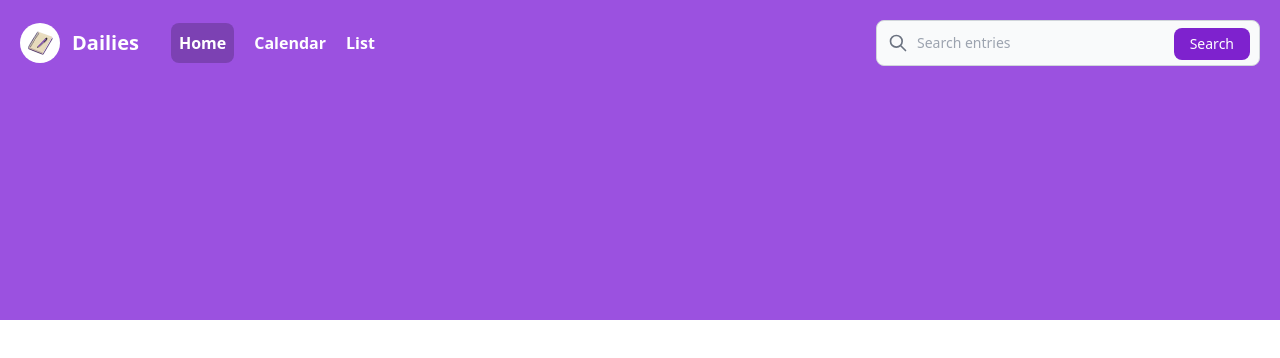
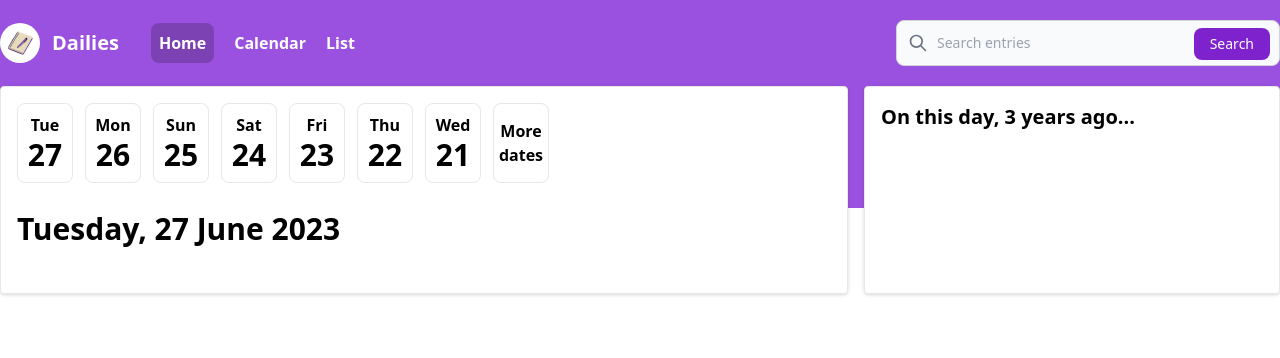
Before and after one commit to gunt3001/dailies-svelte, a SvelteKit app: page / in a window 1280 px wide. Shown: the top 358 px of the page. Built offline with nearby package versions, Linux system fonts and the light colour scheme.

Commit message:
More WIP on main page

```diff
--- /dev/null
+++ b/src/lib/DatePill.svelte
@@ -0,0 +1,9 @@
+<script lang="ts">
+    export let dayOfWeek: string;
+    export let dayNumber: string;
+</script>
+
+<div class="flex flex-col shrink-0 mb-3 w-14 h-20 font-semibold text-center border rounded-lg justify-center">
+    <div>{dayOfWeek}</div>
+    <div class="text-3xl">{dayNumber}</div>
+</div>
--- /dev/null
+++ b/src/lib/DatePillsBar.svelte
@@ -0,0 +1,16 @@
+<script>
+    import DatePill from "./DatePill.svelte";
+
+</script>
+<div class="flex gap-x-3 overflow-x-auto">
+    <DatePill dayNumber="27" dayOfWeek="Tue" />
+    <DatePill dayNumber="26" dayOfWeek="Mon" />
+    <DatePill dayNumber="25" dayOfWeek="Sun" />
+    <DatePill dayNumber="24" dayOfWeek="Sat" />
+    <DatePill dayNumber="23" dayOfWeek="Fri" />
+    <DatePill dayNumber="22" dayOfWeek="Thu" />
+    <DatePill dayNumber="21" dayOfWeek="Wed" />
+    <button type="button" class="mb-3 w-14 h-20 font-semibold text-center border rounded-lg">
+        More dates
+    </button>
+</div>
--- /dev/null
+++ b/src/lib/Header.svelte
@@ -0,0 +1,67 @@
+<header class="text-gray-400 body-font">
+    <div
+        class="container mx-auto flex flex-wrap py-5 flex-col md:flex-row items-center gap-y-3"
+    >
+        <a
+            href="/"
+            class="flex title-font font-semibold items-center text-white"
+        >
+            <img
+                class="rounded-full w-10 h-10 bg-white p-1"
+                src="profile.png"
+                alt="A journaling notebook logo"
+            />
+            <span class="ml-3 text-xl">Dailies</span>
+        </a>
+        <nav
+            class="md:ml-4 md:pl-4 flex flex-wrap gap-5 items-center text-base justify-center text-white font-semibold"
+        >
+            <a
+                class="hover:text-purple-200 bg-black/20 p-2 rounded-lg text-center"
+                href="/landing">Home</a
+            >
+            <a
+                class="hover:text-purple-200 rounded-lg text-center"
+                href="/calendar">Calendar</a
+            >
+            <a class="hover:text-purple-200 rounded-lg text-center" href="/list"
+                >List</a
+            >
+        </nav>
+
+        <div class="md:ml-auto w-96">
+            <div class="relative">
+                <div
+                    class="absolute inset-y-0 left-0 flex items-center pl-3 pointer-events-none"
+                >
+                    <svg
+                        aria-hidden="true"
+                        class="w-5 h-5 text-gray-500 dark:text-gray-400"
+                        fill="none"
+                        stroke="currentColor"
+                        viewBox="0 0 24 24"
+                        xmlns="http://www.w3.org/2000/svg"
+                        ><path
+                            stroke-linecap="round"
+                            stroke-linejoin="round"
+                            stroke-width="2"
+                            d="M21 21l-6-6m2-5a7 7 0 11-14 0 7 7 0 0114 0z"
+                        /></svg
+                    >
+                </div>
+                <input
+                    type="search"
+                    id="default-search"
+                    class="block w-full p-3 pl-10 text-sm text-gray-950 border border-gray-300 rounded-lg bg-gray-50 dark:bg-gray-900 dark:text-white dark:border-gray-800"
+                    placeholder="Search entries"
+                    required
+                />
+                <button
+                    type="button"
+                    class="text-white absolute right-2.5 bottom-1.5 bg-purple-700 hover:bg-purple-800 font-medium rounded-lg text-sm px-4 py-1.5"
+                    >Search</button
+                >
+            </div>
+        </div>
+    </div>
+</header>
--- a/src/routes/+layout.svelte
+++ b/src/routes/+layout.svelte
@@ -1,15 +1,15 @@
 <script>
     import "../app.css";
+    import Header from "../lib/Header.svelte";
 </script>
 
 
 <div class="absolute">
-    <div class="h-80 w-screen bg-primary"></div>
-    <div class="min-h-screen bg-white dark:bg-gray-900">
-
-    </div>
+    <div class="h-52 w-screen bg-primary"></div>
+    <div class="min-h-screen bg-white dark:bg-gray-900"></div>
 </div>
 
 <div class="relative">
+    <Header />
     <slot></slot>
 </div>
--- a/src/routes/+page.svelte
+++ b/src/routes/+page.svelte
@@ -1,67 +1,17 @@
-<header class="text-gray-400 body-font">
+<script>
+    import DatePillsBar from "../lib/DatePillsBar.svelte";
+
+</script>
+<div class="container mx-auto grid md:grid-cols-3 gap-4">
     <div
-        class="container mx-auto flex flex-wrap p-5 flex-col md:flex-row items-center gap-y-3"
+        class="md:col-span-2 p-4 drop-shadow bg-white rounded border h-52 dark:bg-gray-900 dark:text-white dark:border-gray-800"
     >
-        <a
-            href="/"
-            class="flex title-font font-semibold items-center text-white"
-        >
-            <img
-                class="rounded-full w-10 h-10 bg-white p-1"
-                src="profile.png"
-                alt="A journaling notebook logo"
-            />
-            <span class="ml-3 text-xl">Dailies</span>
-        </a>
-        <nav
-            class="md:ml-4 md:pl-4 flex flex-wrap gap-5 items-center text-base justify-center text-white font-semibold"
-        >
-            <a
-                class="hover:text-purple-200 bg-black/20 p-2 rounded-lg text-center"
-                href="/landing">Home</a
-            >
-            <a
-                class="hover:text-purple-200 rounded-lg text-center"
-                href="/calendar">Calendar</a
-            >
-            <a class="hover:text-purple-200 rounded-lg text-center" href="/list"
-                >List</a
-            >
-        </nav>
-
-        <div class="md:ml-auto w-96">
-            <div class="relative">
-                <div
-                    class="absolute inset-y-0 left-0 flex items-center pl-3 pointer-events-none"
-                >
-                    <svg
-                        aria-hidden="true"
-                        class="w-5 h-5 text-gray-500 dark:text-gray-400"
-                        fill="none"
-                        stroke="currentColor"
-                        viewBox="0 0 24 24"
-                        xmlns="http://www.w3.org/2000/svg"
-                        ><path
-                            stroke-linecap="round"
-                            stroke-linejoin="round"
-                            stroke-width="2"
-                            d="M21 21l-6-6m2-5a7 7 0 11-14 0 7 7 0 0114 0z"
-                        /></svg
-                    >
-                </div>
-                <input
-                    type="search"
-                    id="default-search"
-                    class="block w-full p-3 pl-10 text-sm text-gray-950 border border-gray-300 rounded-lg bg-gray-50 focus:ring-blue-500 focus:border-blue-500 "
-                    placeholder="Search entries"
-                    required
-                />
-                <button
-                    type="button"
-                    class="text-white absolute right-2.5 bottom-1.5 bg-purple-700 hover:bg-purple-800 focus:ring-4 focus:outline-none focus:ring-blue-300 font-medium rounded-lg text-sm px-4 py-1.5 "
-                    >Search</button
-                >
-            </div>
-        </div>
+        <DatePillsBar />
+        <h1 class="mt-4 font-semibold text-3xl">Tuesday, 27 June 2023</h1>
     </div>
-</header>
+    <div
+        class="p-4 drop-shadow bg-white rounded border dark:bg-gray-900 dark:text-white dark:border-gray-800"
+    >
+    <h1 class="font-semibold text-xl">On this day, 3 years ago...</h1>
+    </div>
+</div>
```
